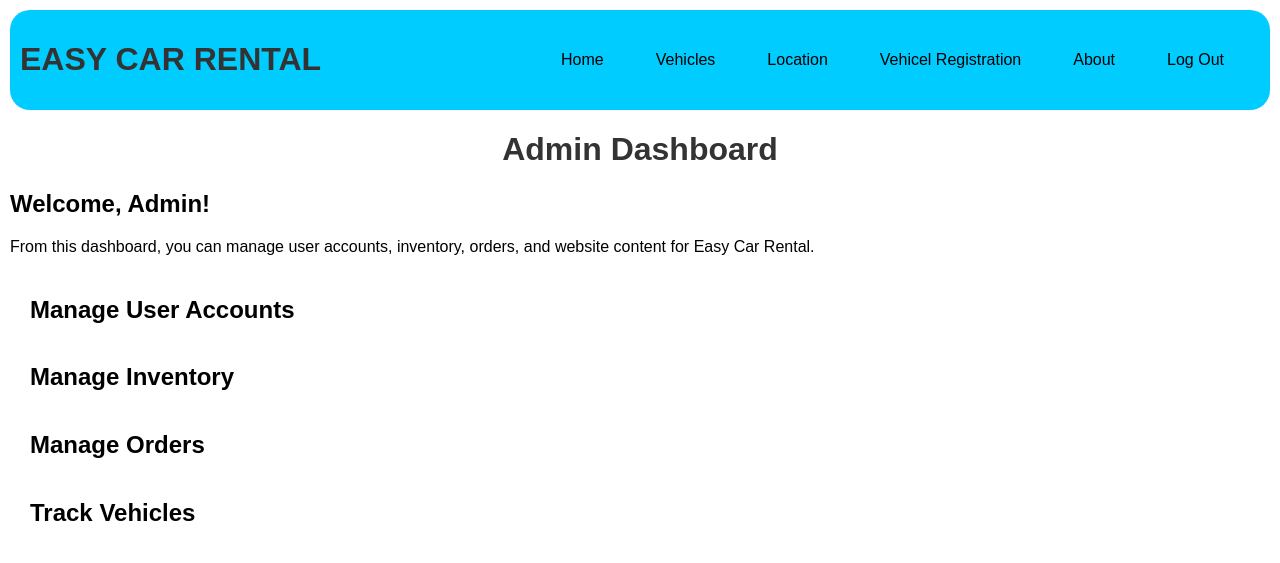
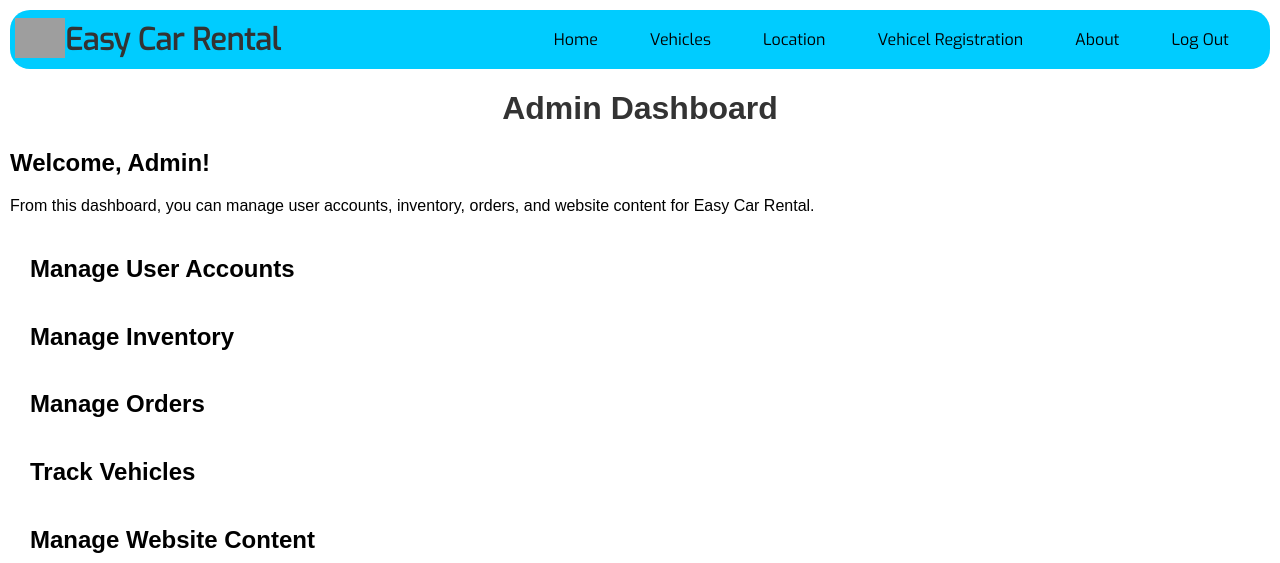
Before and after one commit to stivemok/Specialization-Portfolio, a Flask app: page /admin in a window 1280 px wide. Shown: the top 563 px of the page. Run offline with Flask 3, Linux system fonts and the light colour scheme; the visitor is signed in with stand-in values (Sample User, id 1); some libraries are stand-ins or nearby versions; grey boxes are pictures that could not be loaded.

Commit message:
Adding Logo

```diff
--- a/easyCarRental/app/templates/base.html
+++ b/easyCarRental/app/templates/base.html
@@ -5,23 +5,22 @@
         header {
             background-color: rgb(0, 204, 255);
             color: darkblue;
-            padding: 10px;
+            padding: 5px;
             display: flex;
             justify-content: space-between;
             align-items: center;
             border-width: 20px;
             border-radius: 20px;
+            margin: 0px;
         }
 
         nav ul {
             list-style: none;
             display: flex;
         }
-
         nav li {
             margin-right: 20px;
         }
-
         nav a {
             text-decoration: none;
             color: darkblue;
@@ -36,33 +35,41 @@
             overflow: hidden;
             /* background-color: #333; */
             }
-
         ul.topnav li {float: left;}
-
         ul.topnav li a {
             display: block;
             color: black;
             text-align: center;
             padding: 14px 16px;
             text-decoration: none;
+            font-family: 'Exo', sans-serif;
+            /* font-weight: 400; */
             }
-
         ul.topnav li a:hover:not(.active) {background-color: #2cacdf;transform: scale(1.3);border-radius: 20px;}
 
         ul.topnav li a.active {
             background-color: #04AA6D;
         }
-
         ul.topnav li.right {float: right;}
 
         @media screen and (max-width: 600px) {
             ul.topnav li.right,
             ul.topnav li {float: none;}
         }
-        /* h1.Header a{
-            /* background-color: rgb(0, 204, 255); */
-            /*color: black;
-        } */
+        .logodiv{
+            display: flex;
+            align-items: center;
+        }
+        .logodiv a:hover{
+            background-color: transparent!important;
+        }
+        .logodiv h1{
+            margin: 0px;
+            padding: 0px;
+            font-size: 30px;
+            font-family: 'Exo', sans-serif;
+            font-weight: 600;
+        }
     </style>
     <head>
         {% if title %}
@@ -76,13 +83,17 @@
 
         <link rel="stylesheet" href="{{ url_for('static', filename='css/login.css') }}">
         <link rel="stylesheet" type="text/css" href="{{ url_for('static', filename='css/index.css') }}">
+        <link rel="preconnect" href="https://fonts.googleapis.com">
+        <link rel="preconnect" href="https://fonts.gstatic.com" crossorigin>
+        <link href="https://fonts.googleapis.com/css2?family=Exo&display=swap" rel="stylesheet">
     </head>
     <body>
         <header>
-            <h1 class="Header">EASY CAR RENTAL
-                <!-- <a href = "{{ url_for('index') }}">EASY CAR RENTAL -->
-                <!-- <img src="{{ url_for('static', filename='images/logo.png') }}" alt="logo" width="100" height="100"> </a>-->
-                </h1>
+            <div class="logodiv">
+                <a href = "{{ url_for('index') }}">
+                <img src="{{ url_for('static', filename='css/cars/Demo/logo.png') }}" alt="logo" width="50" height="40"></a>
+                <h1>Easy Car Rental</h1>
+            </div>
             <nav>
                 <ul class="topnav">
                     <li><a href="{{ url_for('index') }}">Home</a></li>
```
